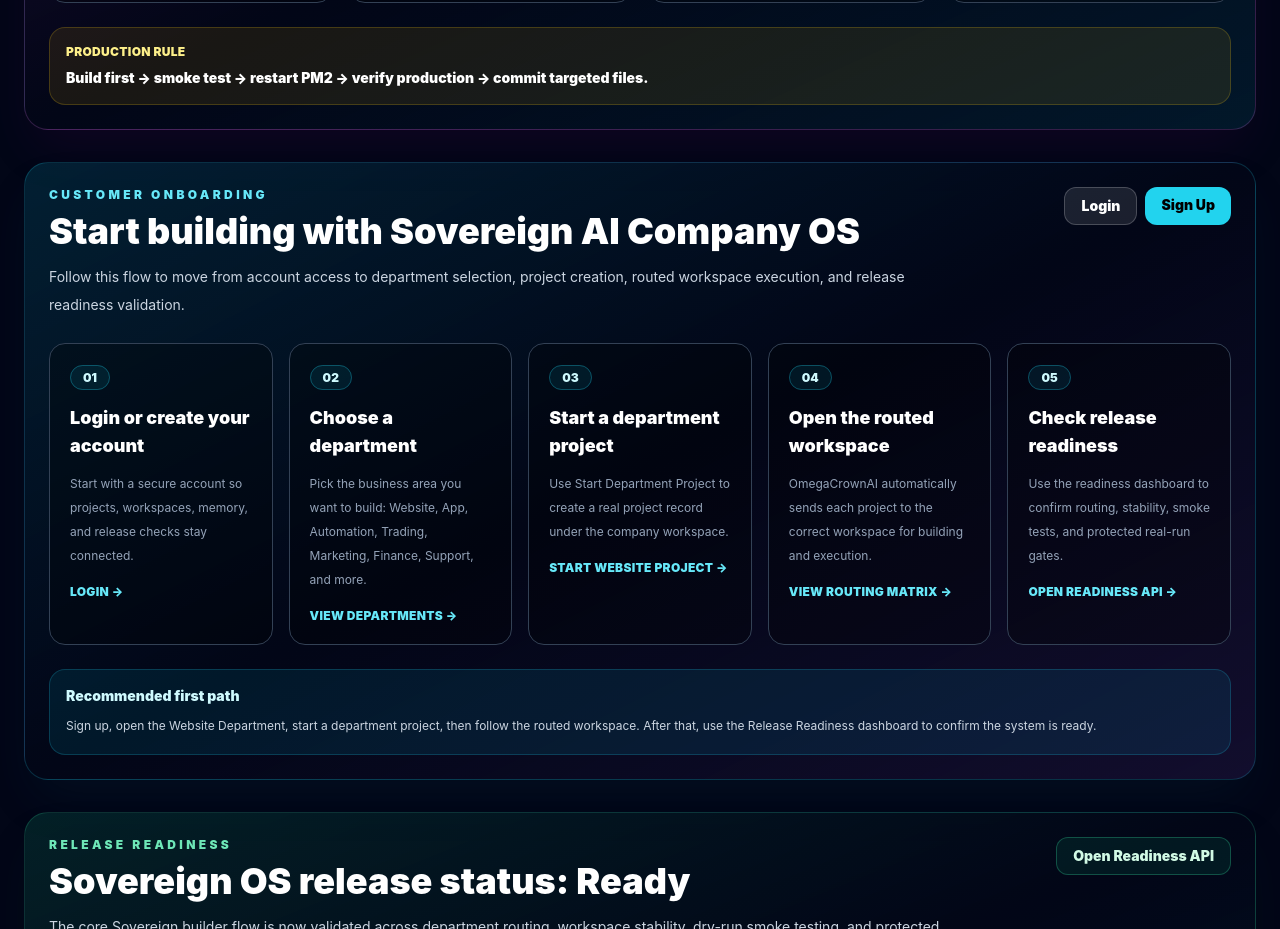
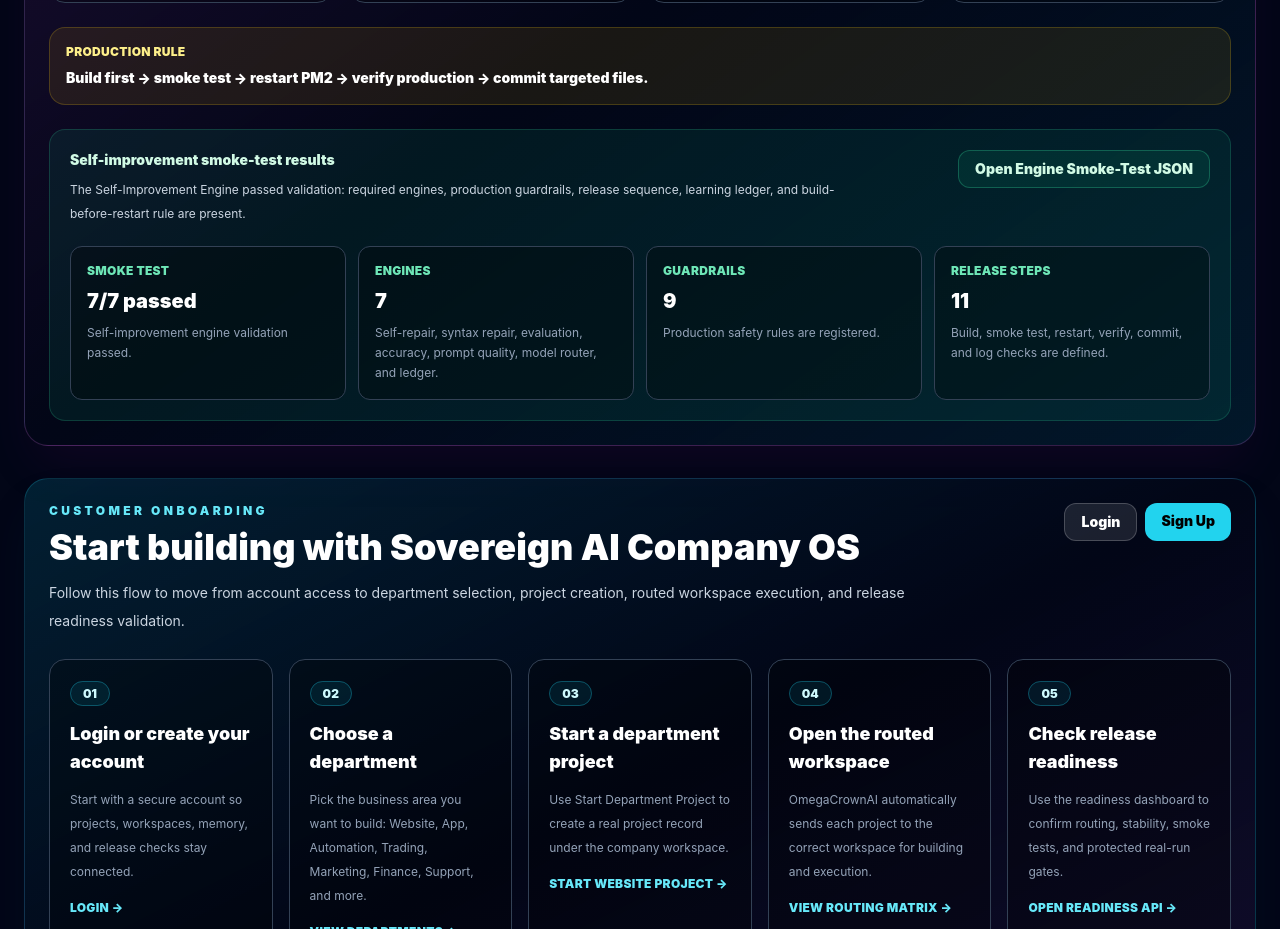
Before and after one commit to pbtransportcom-droid/omegacrownai-dashboard, a Next.js app in the folder omegacrownai-dashboard/: page /build in a window 1280 px wide. Shown: the part 2720-3649 px from the top of the page. Built offline with nearby package versions, Linux system fonts and the light colour scheme.

Commit message:
Add Self-Improvement smoke test results panel

```diff
--- a/omegacrownai-dashboard/app/build/page.tsx
+++ b/omegacrownai-dashboard/app/build/page.tsx
@@ -7,6 +7,30 @@
 
 
 
+
+
+const selfImprovementSmokeResults = [
+  {
+    label: "Smoke Test",
+    value: "7/7 passed",
+    detail: "Self-improvement engine validation passed.",
+  },
+  {
+    label: "Engines",
+    value: "7",
+    detail: "Self-repair, syntax repair, evaluation, accuracy, prompt quality, model router, and ledger.",
+  },
+  {
+    label: "Guardrails",
+    value: "9",
+    detail: "Production safety rules are registered.",
+  },
+  {
+    label: "Release Steps",
+    value: "11",
+    detail: "Build, smoke test, restart, verify, commit, and log checks are defined.",
+  },
+];
 
 const selfImprovementPanels = [
   {
@@ -661,6 +685,45 @@
             <p className="mt-2 text-sm font-black text-white">
               Build first → smoke test → restart PM2 → verify production → commit targeted files.
             </p>
+          </div>
+
+          <div className="mt-6 rounded-2xl border border-emerald-400/20 bg-emerald-500/10 p-5">
+            <div className="flex flex-wrap items-start justify-between gap-4">
+              <div>
+                <p className="text-sm font-black text-emerald-100">
+                  Self-improvement smoke-test results
+                </p>
+                <p className="mt-2 max-w-3xl text-xs leading-6 text-slate-300">
+                  The Self-Improvement Engine passed validation: required engines,
+                  production guardrails, release sequence, learning ledger, and build-before-restart rule are present.
+                </p>
+              </div>
+              <a
+                href="/api/sovereign/self-improvement-smoke-test"
+                className="rounded-xl border border-emerald-400/30 bg-emerald-500/10 px-4 py-2 text-sm font-black text-emerald-100 hover:bg-emerald-500/20"
+              >
+                Open Engine Smoke-Test JSON
+              </a>
+            </div>
+
+            <div className="mt-5 grid gap-3 md:grid-cols-4">
+              {selfImprovementSmokeResults.map((item) => (
+                <div
+                  key={item.label}
+                  className="rounded-xl border border-slate-700 bg-black/30 p-4"
+                >
+                  <p className="text-xs font-black uppercase tracking-wide text-emerald-300">
+                    {item.label}
+                  </p>
+                  <p className="mt-2 text-xl font-black text-white">
+                    {item.value}
+                  </p>
+                  <p className="mt-2 text-xs leading-5 text-slate-400">
+                    {item.detail}
+                  </p>
+                </div>
+              ))}
+            </div>
           </div>
         </div>
 
```
